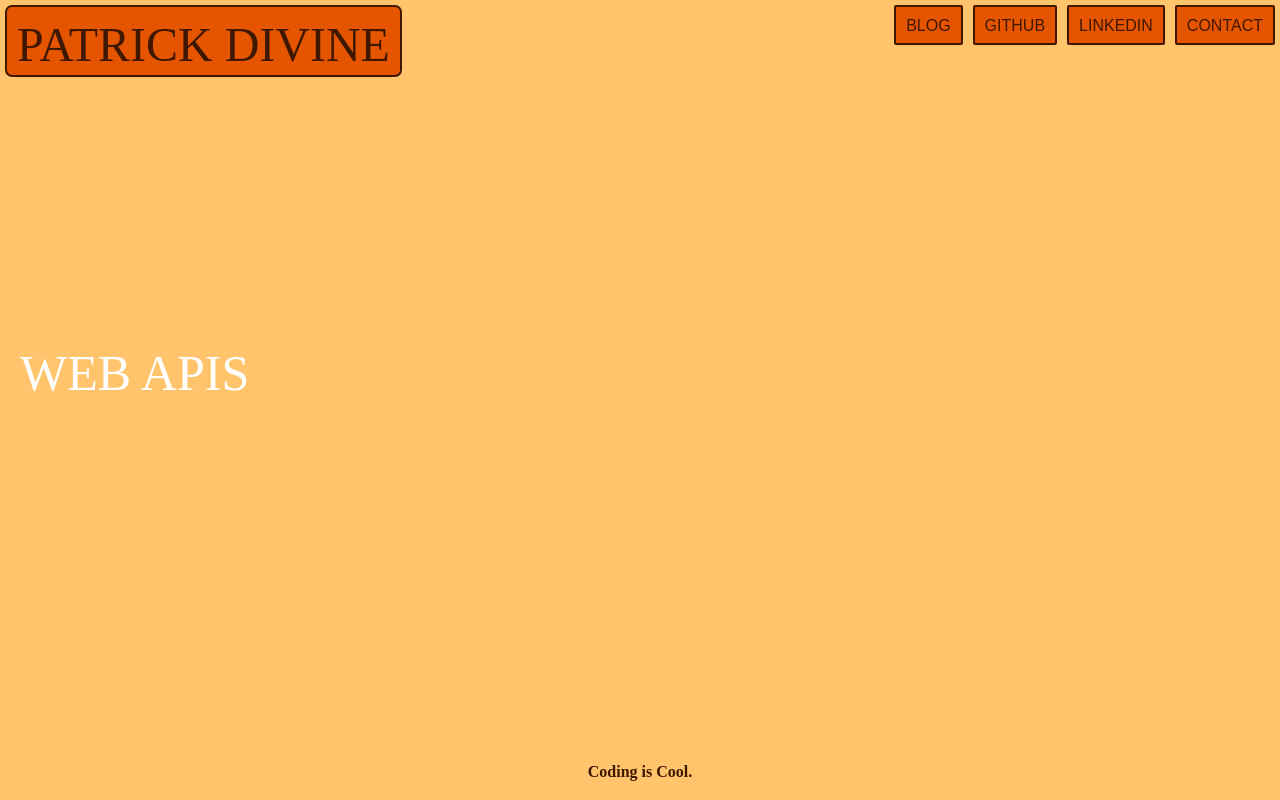
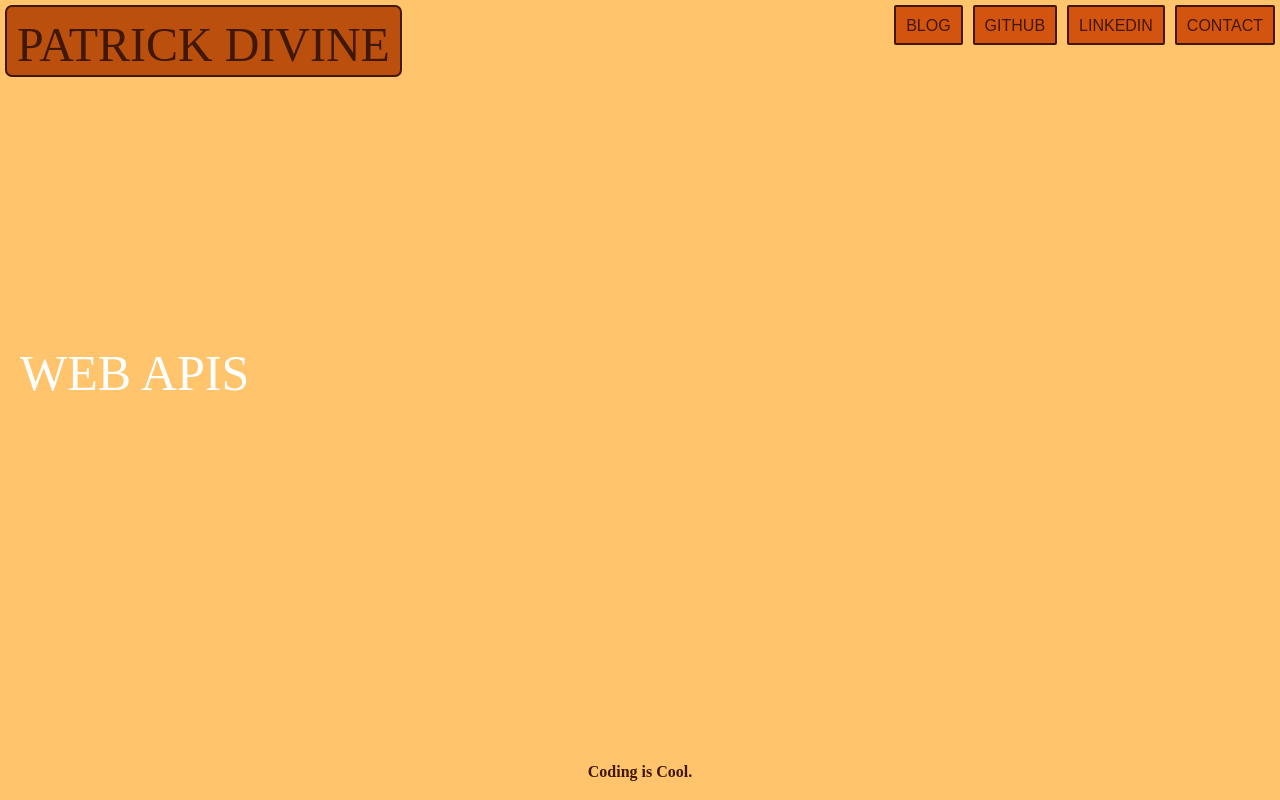
Before and after one commit to pddivine-edu/pddivine.com, a website: page public/index.html in a window 1280 px wide. In both pictures the pointer is over the link "PATRICK DIVINE". Drawn offline with Linux system fonts and the light colour scheme.

Commit message:
Updated color scheme on title and links

```diff
--- a/public/styles/style.css
+++ b/public/styles/style.css
@@ -44,6 +44,10 @@ body {
   border-radius: 7px;
 }
 
+.title:hover {
+  background-color: #BB4F0E;
+}
+
 .links {
   display:  flex;
   justify-content: space-around;
@@ -56,6 +60,10 @@ body {
   border-radius: 2px;
 }
 
+.link:hover {
+  background-color: #F16E1F;
+}
+
 .content {
   margin: 0px 20px;
   text-align: left;
@@ -65,7 +73,7 @@ body {
 }
 
 .orangeContainer {
-  background-color: #E55500;
+  background-color: #D3540E; /* #E55500; */
   margin: 5px;
   border-width: 2px;
   border-color: #401800;
```
